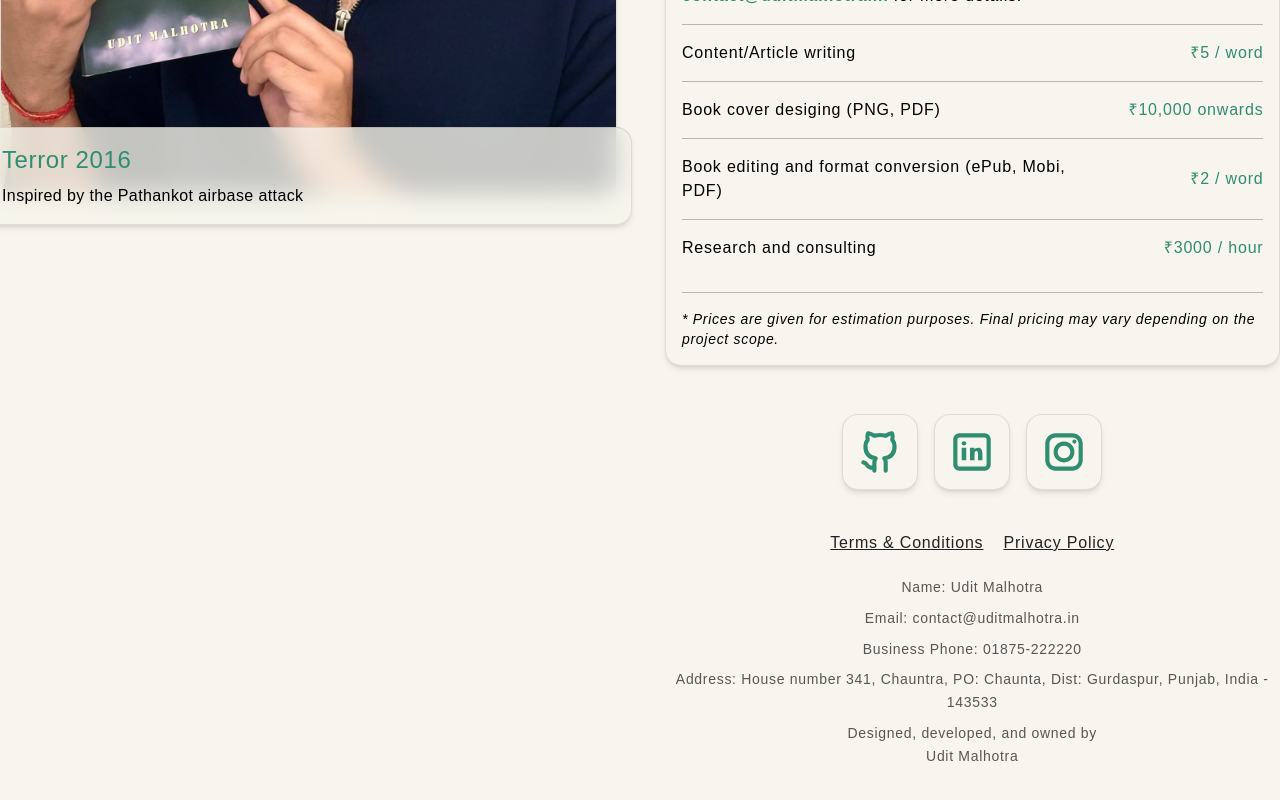
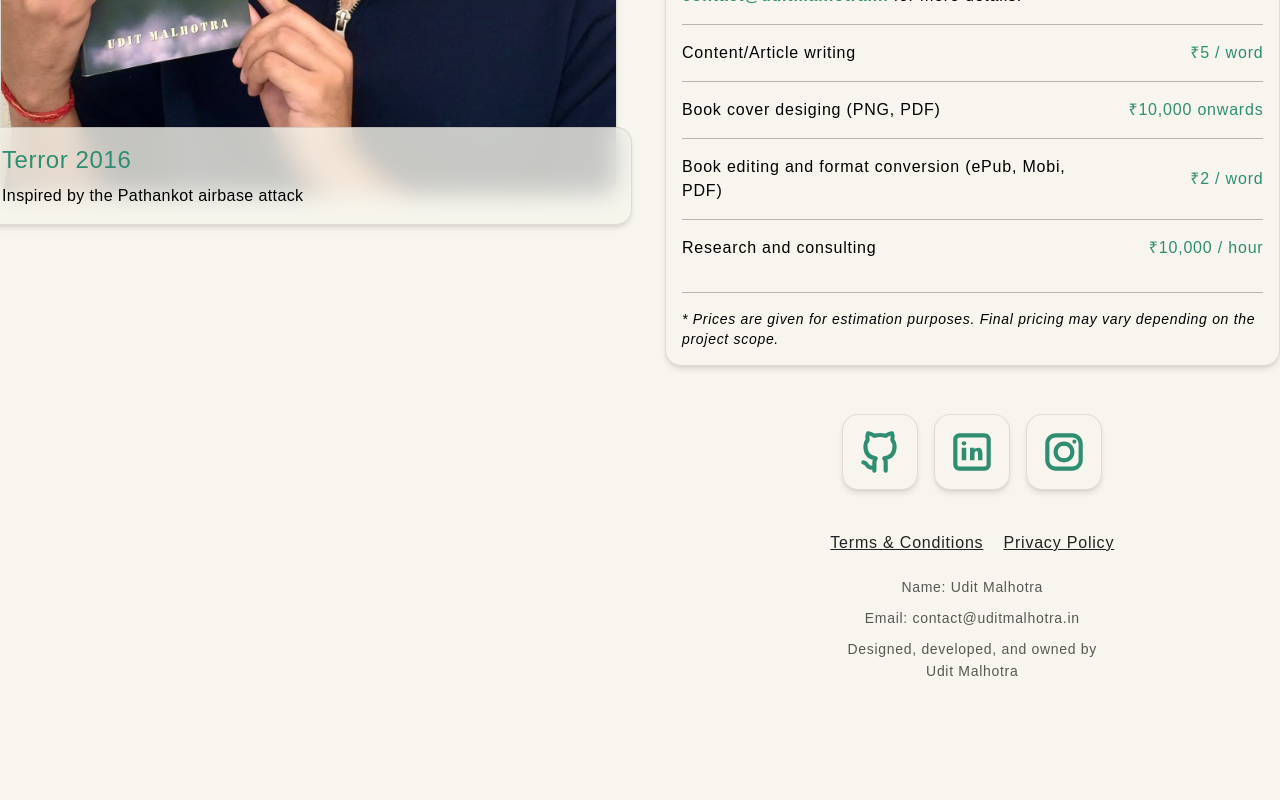
Before and after one commit to uditmalhotraa/udit-portfolio, a React (Vite) app: page /#/ in a window 1280 px wide. Shown: the part 650-1450 px from the top of the page. After the commit the page ends 1373 px from the top, so only its background shows below. Built offline with nearby package versions, Linux system fonts and the light colour scheme.

Commit message:
footer fixes

```diff
--- a/src/components/Footer.jsx
+++ b/src/components/Footer.jsx
@@ -69,13 +69,6 @@ export const Footer = () => {
           <p className="font-poppins text-sm font-thin text-center opacity-75 text-gray dark:text-white tracking-wider leading-relaxed">
             Email: contact@uditmalhotra.in
           </p>
-          <p className="font-poppins text-sm font-thin text-center opacity-75 text-gray dark:text-white tracking-wider leading-relaxed">
-            Business Phone: 01875-222220
-          </p>
-          <p className="font-poppins text-sm font-thin text-center opacity-75 text-gray dark:text-white tracking-wider leading-relaxed">
-            Address: House number 341, Chauntra, PO: Chaunta, Dist: Gurdaspur,
-            Punjab, India - 143533
-          </p>
         </div>
         <div className="flex flex-col w-full h-auto">
           <p className="font-poppins text-sm font-thin text-center opacity-75 text-gray dark:text-white tracking-wider leading-relaxed">
--- a/src/components/Home.jsx
+++ b/src/components/Home.jsx
@@ -144,7 +144,7 @@ export const Home = () => {
             Research and consulting
           </p>
           <p className="font-poppins text-right gap-[6px] tracking-wider text-base font-light text-accent-light dark:text-accent-dark">
-            ₹3000 / hour
+            ₹10,000 / hour
           </p>
         </div>
         <div
```
